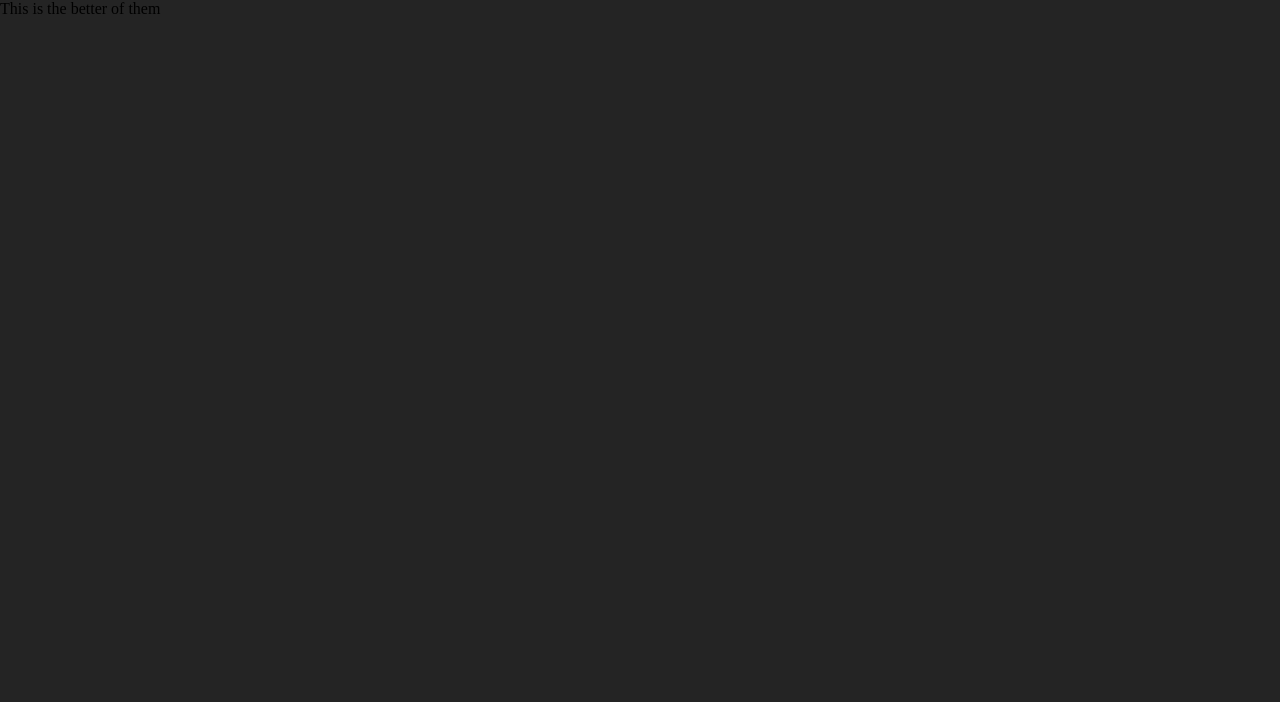
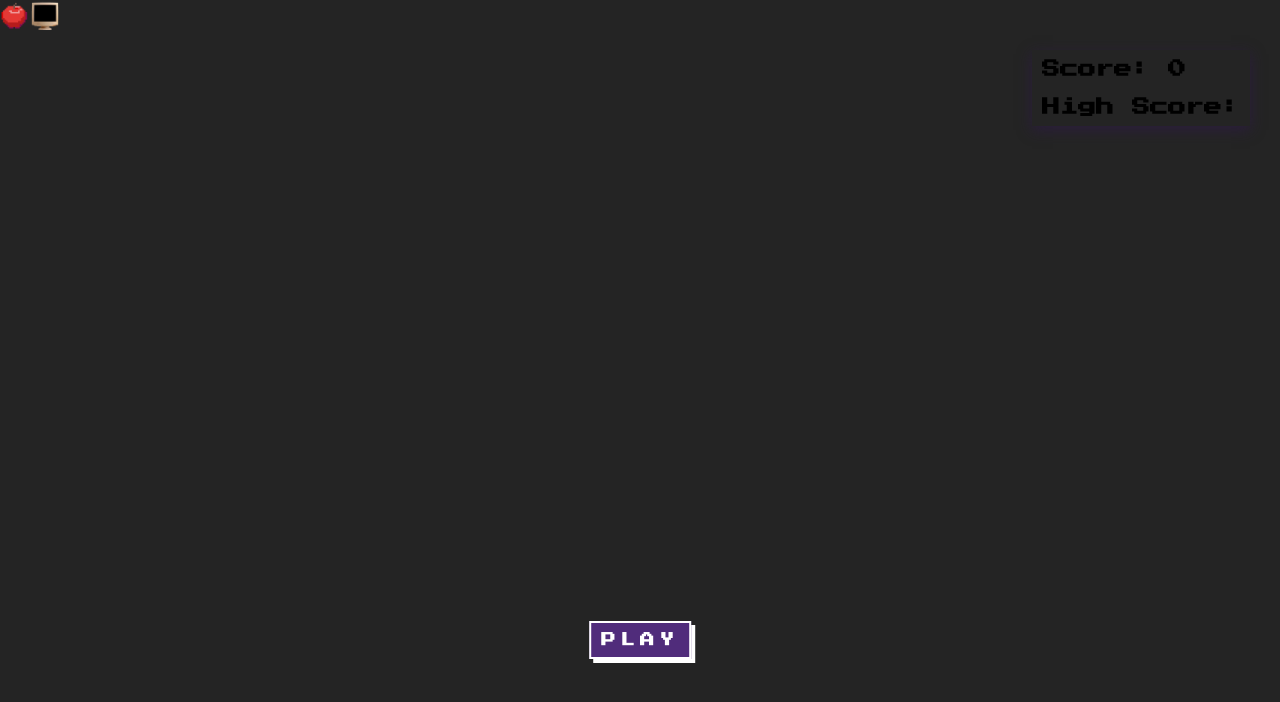
Before and after one commit to hightowerbuilds/brontosaurus-publications, a React (Vite) app: page /snaketwo in a window 1280 px wide. Shown: the top 702 px of the page. Built offline with nearby package versions, Linux system fonts and the light colour scheme; a web font is replaced by a local one.

Commit message:
may 11.3

```diff
--- /dev/null
+++ b/src/pages/SnakeGameTwo.css
@@ -0,0 +1,68 @@
+@import url('https://fonts.googleapis.com/css2?family=Press+Start+2P&display=swap');
+body {
+	background: white;
+	font-family: 'Press Start 2P', cursive;
+}
+
+.playArea {
+	border: 5px solid transparent;
+	width: 585px;
+	height: 440px;
+	position: fixed;
+	top: 43.2%;
+	left: 50%;
+	transform: translate(-50%, -50%);
+}
+
+#fruit {
+	display: none;
+}
+
+.monitor {
+	width: 800px;
+	height: 800px;
+	position: fixed;
+	top: 50%;
+	left: 50%;
+	transform: translate(-50%, -50%);
+}
+
+.gameOver {
+	position: fixed;
+	top: 43.2%;
+	left: 50%;
+	transform: translate(-50%, -50%);
+	color: white;
+	font-size: 35px;
+}
+.playButton {
+	position: fixed;
+	top: 80%;
+	left: 50%;
+	transform: translate(-50%, -50%);
+	color: white;
+	background: #502c7b;
+	border: 2px solid white;
+	padding: 10px;
+	font-size: 0.9em;
+	color: white;
+	box-shadow: 4px 4px 0px 0px white;
+	font-family: 'Press Start 2P', cursive;
+	font-weight: 700;
+	letter-spacing: 5px;
+	text-transform: uppercase;
+}
+
+.scoreBox {
+	float: right;
+	margin: 30px;
+	/* border: 1px solid black; */
+	margin-top: 50px;
+	-webkit-box-shadow: 0px 4px 13px 0px rgba(48, 26, 74, 0.63);
+	box-shadow: 0px 4px 13px 0px rgba(48, 26, 74, 0.63);
+}
+
+h2 {
+	font-size: 18px;
+	padding: 10px;
+}
--- a/src/pages/SnakeGameTwo.jsx
+++ b/src/pages/SnakeGameTwo.jsx
@@ -1,8 +1,54 @@
+import { useInterval } from "../services/useInterval"
+import { useRef, useState } from "react";
+import Monitor from '../images/oldMonitor.png';
+import AppleImg from '../images/applePixels.png';
+import './SnakeGameTwo.css'
+
+
+const canvasX = 1000;
+const canvasY = 1000;
+const initialState = [[4,10], [4,10]];
+const initialApple = [14,10];
+const scale = 50;
+const timeDelay = 50;
 
 
 export default function SnakeGameTwo() {
-  return (
-    <div> This is the better of them
+
+
+
+    function play() {
+		setSnake(initialSnake)
+		setApple(initialApple)
+		setDirection([ 1, 0 ])
+		setDelay(timeDelay)
+		setScore(0)
+		setGameOver(false)
+	}
+
+
+
+const canvasRef = useRef(null);
+const [ snake, setSnake ] = useState(initialState);
+const [ apple, setApple ] = useState(initialApple);
+const [ direction, setDirection ] = useState([0, -1]);
+const [ delay, setDelay] = useState(null);
+const [ gameOver, setGameOver ] = useState(false);
+const [ score, SetScore ] = useState(0);
+
+
+    return (
+    <div>
+         <img src={AppleImg} alt="fruit" width={30}/>
+         <img src={Monitor} alt="monitor" width={30} />
+         <canvas className="playArea" ref={canvasRef} width={`${canvasX}px`} height={`${canvasY}px`} />
+         <button onClick={play} className="playButton">
+				Play
+		</button>
+        <div className="scoreBox">
+				<h2>Score: {score}</h2>
+				<h2>High Score: {localStorage.getItem("snakeScore")}</h2>
+			</div>
     </div>
   )
 }
--- /dev/null
+++ b/src/services/useInterval.jsx
@@ -0,0 +1,9 @@
+
+import { useState, useEffect, useRef } from 'react';
+
+
+export function useInterval() {
+  return (
+    <div>useInterval</div>
+  )
+}
```
Also changed, not shown: src/images/applePixels.png (added), src/images/oldMonitor.png (added).
